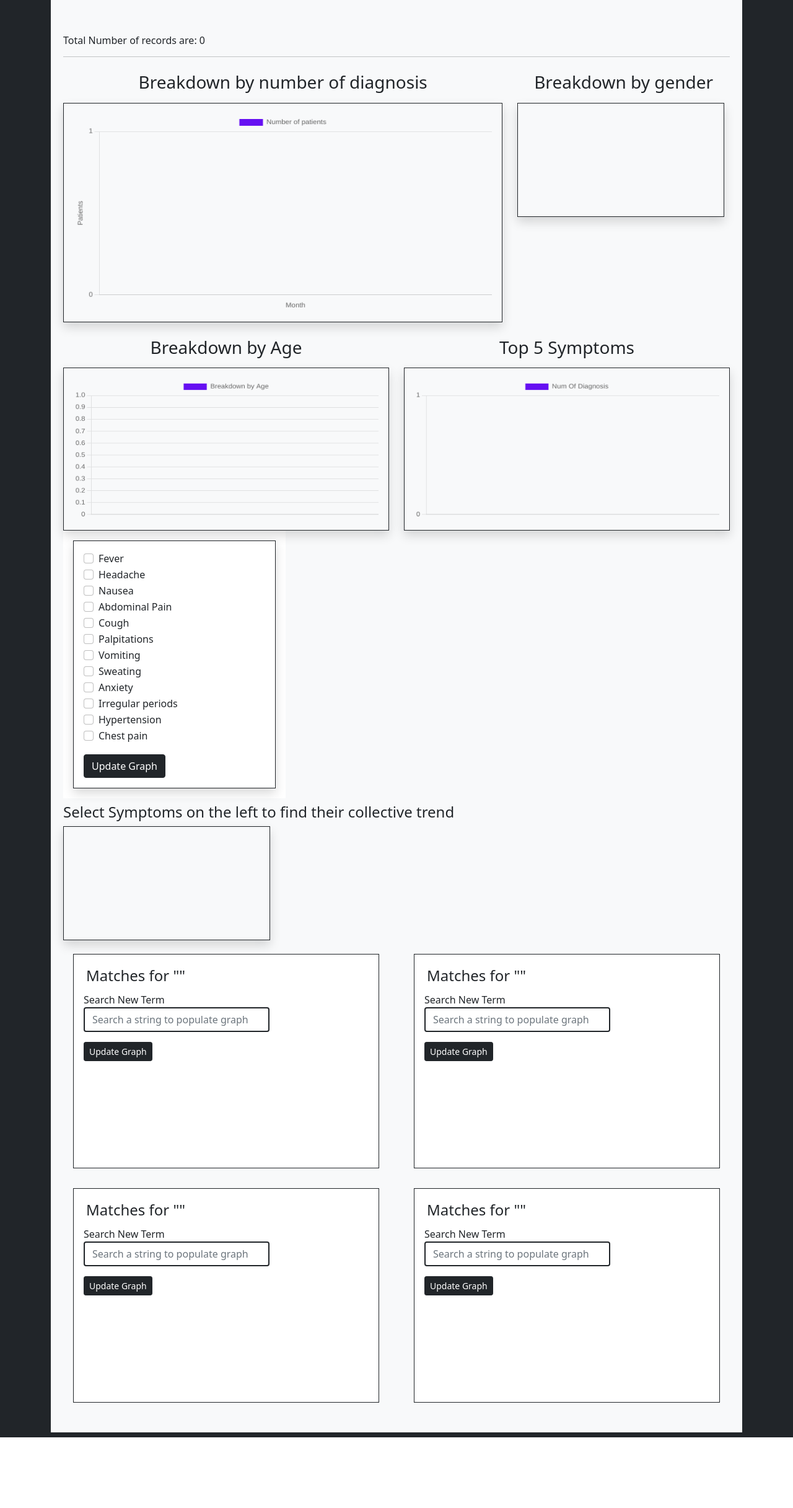
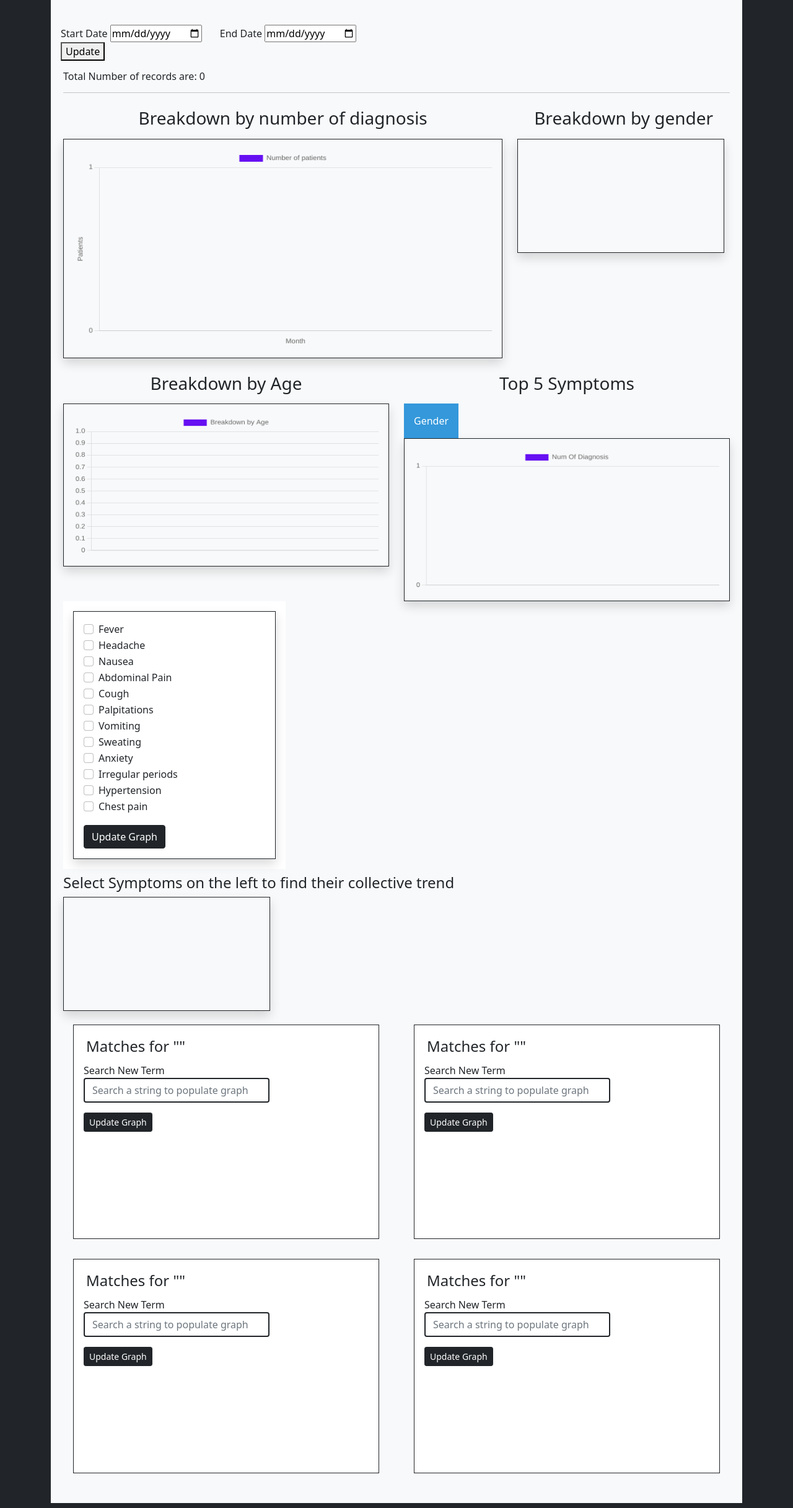
Before and after one commit to haseeb-admani/FYP, a Django app: page /reports in a window 1280 px wide. Shown: the part 94-2527 px from the top of the page at 62% size. Before the commit the page ends 2413 px from the top, so only its background shows below. Run offline with Django 4.2, Linux system fonts and the light colour scheme; the visitor is signed in with stand-in values (Sample User, id 1); data that the repository does not hold is empty; a map, chart or similar area stays blank; some libraries are stand-ins or nearby versions.

Commit message:
Added page-wide date filter

```diff
--- a/rsslab-main/src/api/views.py
+++ b/rsslab-main/src/api/views.py
@@ -4,6 +4,7 @@ from rest_framework import status
 from rest_framework.decorators import api_view
 from rest_framework.response import Response
 from reports.models import PatientNotes
+from datetime import datetime
 
 import pandas as pd
 
@@ -17,7 +18,26 @@ def search_records(request):
     print("query params=  ", request.query_params)
     my_q = request.query_params['query']
 
-    my_notes = PatientNotes.objects.raw("select id, count(record_date) as month_count, substr(record_date, 6 , 2) as month from reports_patientnotes where history like '%abdominal pain%' group by substr(record_date, 6 , 2)")
+    startDate = request.query_params['startDate']
+    endDate = request.query_params['endDate']
+
+    if(startDate != "" and endDate != ""):
+        # startDate = datetime.strptime(startDate, "%Y-%m-%d").strftime('%Y-%m-%d')
+        print("UPDATED DATE FILTER ", startDate)
+        # endDate = datetime.strptime(endDate, "%Y-%m-%d").strftime('%Y-%m-%d')
+        # query = query + " where record_date >= '{0}' and record_date <= '{1}'".format(startDate, endDate)
+        my_notes = PatientNotes.objects.raw("select id, count(record_date) as month_count, substr(record_date, 6 , 2) as month from reports_patientnotes where history like '%{0}%' and record_date >= '{1}' and record_date <= '{2}' group by substr(record_date, 6 , 2)".format(my_q, startDate, endDate))
+    elif(startDate != "" and endDate == ""):
+        # startDate = datetime.strptime(startDate, "%Y-%m-%d").strftime('%Y-%d-%m')
+        # query = query + " where record_date >= '{0}'".format(startDate)
+        my_notes = PatientNotes.objects.raw("select id, count(record_date) as month_count, substr(record_date, 6 , 2) as month from reports_patientnotes where history like '%{0}%' and record_date >= '{1}' group by substr(record_date, 6 , 2)".format(my_q, startDate))
+    elif(startDate == "" and endDate != ""):
+        # endDate = datetime.strptime(endDate, "%Y-%m-%d").strftime('%Y-%d-%m')
+        # query = query + " where record_date <= '{0}'".format(endDate)
+        my_notes = PatientNotes.objects.raw("select id, count(record_date) as month_count, substr(record_date, 6 , 2) as month from reports_patientnotes where history like '%{0}%' and record_date <= '{1}' group by substr(record_date, 6 , 2)".format(my_q,endDate))
+    else:
+        my_notes = PatientNotes.objects.raw("select id, count(record_date) as month_count, substr(record_date, 6 , 2) as month from reports_patientnotes where history like '%{0}%' group by substr(record_date, 6 , 2)".format(my_q))
+
     # my_notes = my_notes.filter(
     #     history__icontains=my_q)
     # # print(len(my_notes))
@@ -78,9 +98,31 @@ def basicdash(request):
 
 @api_view(['GET'])
 def filtered_patients_data(request):
-    filter_by = list(request.query_params.dict().values())
+    print("FILTER BY ",request.GET.getlist('keys[]'))
+    filter_by = request.GET.getlist('keys[]')
+    print("FILTER BY ",filter_by)
     response_list = []
+    startDate = request.query_params['startDate']
+    endDate = request.query_params['endDate']
     my_notes = PatientNotes.objects.values('id', 'record_date', 'history')
+    print("DATE FILTER ", startDate)
+    query = "select * from reports_patientnotes"
+    if(startDate != "" and endDate != ""):
+        # startDate = datetime.strptime(startDate, "%Y-%m-%d").strftime('%Y-%m-%d')
+        print("UPDATED DATE FILTER ", startDate)
+        # endDate = datetime.strptime(endDate, "%Y-%m-%d").strftime('%Y-%m-%d')
+        # query = query + " where record_date >= '{0}' and record_date <= '{1}'".format(startDate, endDate)
+        my_notes = my_notes.filter(record_date__gte=startDate, record_date__lte=endDate)
+    elif(startDate != "" and endDate == ""):
+        # startDate = datetime.strptime(startDate, "%Y-%m-%d").strftime('%Y-%d-%m')
+        # query = query + " where record_date >= '{0}'".format(startDate)
+        my_notes = my_notes.filter(record_date__gte=startDate)
+    elif(startDate == "" and endDate != ""):
+        # endDate = datetime.strptime(endDate, "%Y-%m-%d").strftime('%Y-%d-%m')
+        # query = query + " where record_date <= '{0}'".format(endDate)
+        my_notes = my_notes.filter(record_date__lte=endDate)
+
+    # my_notes = PatientNotes.objects.values('id', 'record_date', 'history')
     my_chart = {}
     months = ['January', 'February', 'March', 'April', 'May', 'June',
                   'July', 'August', 'September', 'October', 'November', 'December']
@@ -124,7 +166,25 @@ def filtered_patients_data(request):
 
 @api_view(['GET'])
 def gender_dist_graph(request):
-    db_response = PatientNotes.objects.raw("select id, (select count(*) from reports_patientnotes where history like '%Male%' or history like '__M%' or history like '_M%' or history like 'male') as male_count,(select count(*) from reports_patientnotes where history like '%Female%' or history like '__F%' or history like '_F%' or history like 'female') as female_count from reports_patientnotes limit 1")[0]
+
+    startDate = request.query_params['startDate']
+    endDate = request.query_params['endDate']
+    if(startDate != "" and endDate != ""):
+        # startDate = datetime.strptime(startDate, "%Y-%m-%d").strftime('%Y-%m-%d')
+        print("UPDATED DATE FILTER ", startDate)
+        # endDate = datetime.strptime(endDate, "%Y-%m-%d").strftime('%Y-%m-%d')
+        # query = query + " where record_date >= '{0}' and record_date <= '{1}'".format(startDate, endDate)
+        db_response = PatientNotes.objects.raw("select id, (select count(*) from reports_patientnotes where (history like '%Male%' or history like '__M%' or history like '_M%' or history like 'male') and (record_date >= '{0}' and record_date <= '{1}')) as male_count,(select count(*) from reports_patientnotes where (history like '%Female%' or history like '__F%' or history like '_F%' or history like 'female') and (record_date >= '{0}' and record_date <= '{1}')) as female_count from reports_patientnotes limit 1".format(startDate, endDate))[0]
+    elif(startDate != "" and endDate == ""):
+        # startDate = datetime.strptime(startDate, "%Y-%m-%d").strftime('%Y-%d-%m')
+        # query = query + " where record_date >= '{0}'".format(startDate)
+        db_response = PatientNotes.objects.raw("select id, (select count(*) from reports_patientnotes where (history like '%Male%' or history like '__M%' or history like '_M%' or history like 'male') and (record_date >= '{0}')) as male_count,(select count(*) from reports_patientnotes where (history like '%Female%' or history like '__F%' or history like '_F%' or history like 'female') and (record_date >= '{0}' )) as female_count from reports_patientnotes limit 1".format(startDate))[0]
+    elif(startDate == "" and endDate != ""):
+        # endDate = datetime.strptime(endDate, "%Y-%m-%d").strftime('%Y-%d-%m')
+        # query = query + " where record_date <= '{0}'".format(endDate)
+        db_response = PatientNotes.objects.raw("select id, (select count(*) from reports_patientnotes where (history like '%Male%' or history like '__M%' or history like '_M%' or history like 'male') and (record_date <= '{1}')) as male_count,(select count(*) from reports_patientnotes where (history like '%Female%' or history like '__F%' or history like '_F%' or history like 'female') and (record_date <= '{1}')) as female_count from reports_patientnotes limit 1".format(endDate))[0]
+    else:
+        db_response = PatientNotes.objects.raw("select id, (select count(*) from reports_patientnotes where history like '%Male%' or history like '__M%' or history like '_M%' or history like 'male') as male_count,(select count(*) from reports_patientnotes where history like '%Female%' or history like '__F%' or history like '_F%' or history like 'female') as female_count from reports_patientnotes limit 1")[0]
     # print("DB RESPONSE = ", db_response.female_count)
     # all_notes = PatientNotes.objects.values('id', 'record_date', 'history')
     male_count = db_response.male_count
@@ -147,7 +207,24 @@ def gender_dist_graph(request):
 @api_view(['GET'])
 def monthly_diagnosis_graph(request):
 
-    all_notes = PatientNotes.objects.raw("select '0' as id, count(record_date) as month_count, substr(record_date, 6,2) as month from reports_patientnotes group by substr(record_date, 6,2)")
+    startDate = request.query_params['startDate']
+    endDate = request.query_params['endDate']
+    if(startDate != "" and endDate != ""):
+        # startDate = datetime.strptime(startDate, "%Y-%m-%d").strftime('%Y-%m-%d')
+        print("UPDATED DATE FILTER ", startDate)
+        # endDate = datetime.strptime(endDate, "%Y-%m-%d").strftime('%Y-%m-%d')
+        # query = query + " where record_date >= '{0}' and record_date <= '{1}'".format(startDate, endDate)
+        all_notes = PatientNotes.objects.raw("select '0' as id, count(record_date) as month_count, substr(record_date, 6,2) as month from reports_patientnotes where record_date >= '{0}' and record_date <= '{1}' group by substr(record_date, 6,2)".format(startDate, endDate))
+    elif(startDate != "" and endDate == ""):
+        # startDate = datetime.strptime(startDate, "%Y-%m-%d").strftime('%Y-%d-%m')
+        # query = query + " where record_date >= '{0}'".format(startDate)
+        all_notes = PatientNotes.objects.raw("select '0' as id, count(record_date) as month_count, substr(record_date, 6,2) as month from reports_patientnotes where record_date >= '{0}' group by substr(record_date, 6,2)".format(startDate))
+    elif(startDate == "" and endDate != ""):
+        # endDate = datetime.strptime(endDate, "%Y-%m-%d").strftime('%Y-%d-%m')
+        # query = query + " where record_date <= '{0}'".format(endDate)
+        all_notes = PatientNotes.objects.raw("select '0' as id, count(record_date) as month_count, substr(record_date, 6,2) as month from reports_patientnotes where record_date <= '{0}' group by substr(record_date, 6,2)".format(endDate))
+    else:
+        all_notes = PatientNotes.objects.raw("select '0' as id, count(record_date) as month_count, substr(record_date, 6,2) as month from reports_patientnotes group by substr(record_date, 6,2)")
 
 
     # all_notes = PatientNotes.objects.values('id', 'record_date', 'history')
@@ -184,7 +261,24 @@ def monthly_diagnosis_graph(request):
 @api_view(['GET'])
 def age_dist(request):
 
-    all_notes = PatientNotes.objects.values('id', 'record_date', 'history')
+    startDate = request.query_params['startDate']
+    endDate = request.query_params['endDate']
+
+    print("DATE FILTER ", startDate)
+    query = "select * from reports_patientnotes"
+    if(startDate != "" and endDate != ""):
+        # startDate = datetime.strptime(startDate, "%Y-%m-%d").strftime('%Y-%m-%d')
+        print("UPDATED DATE FILTER ", startDate)
+        # endDate = datetime.strptime(endDate, "%Y-%m-%d").strftime('%Y-%m-%d')
+        query = query + " where record_date >= '{0}' and record_date <= '{1}'".format(startDate, endDate)
+    elif(startDate != "" and endDate == ""):
+        # startDate = datetime.strptime(startDate, "%Y-%m-%d").strftime('%Y-%d-%m')
+        query = query + " where record_date >= '{0}'".format(startDate)
+    elif(startDate == "" and endDate != ""):
+        # endDate = datetime.strptime(endDate, "%Y-%m-%d").strftime('%Y-%d-%m')
+        query = query + " where record_date <= '{0}'".format(endDate)
+    print("QUERY= ", query)
+    all_notes = PatientNotes.objects.raw(query)
     age_data = [0, 0, 0, 0, 0, 0]
     age_trailing_vars = ["yo", 'y.o', 'y/o',
                          'year-old', 'year old', 'years old']
@@ -192,15 +286,15 @@ def age_dist(request):
         # print(note)
         age_var_found = []
         for my_var in age_trailing_vars:
-            if my_var in note['history']:
+            if my_var in note.history:
                 age_var_found.append(my_var)
         # print(age_var_found)
         if len(age_var_found) > 0:
-            my_index = note['history'].index(age_var_found[0])
+            my_index = note.history.index(age_var_found[0])
             age_strs = []
-            age_strs.append(note["history"][my_index-3])
-            age_strs.append(note["history"][my_index-2])
-            age_strs.append(note["history"][my_index-1])
+            age_strs.append(note.history[my_index-3])
+            age_strs.append(note.history[my_index-2])
+            age_strs.append(note.history[my_index-1])
             for age_str in age_strs:
                 if not age_str.isnumeric():
                     age_strs.remove(age_str)
@@ -233,20 +327,38 @@ def age_dist(request):
 @api_view(['GET'])
 def most_freq(request):
 
-    # all_notes = PatientNotes.objects.values('id', 'record_date', 'history')
+
+    all_notes = PatientNotes.objects.values('id', 'record_date', 'history')
+    startDate = request.query_params['startDate']
+    endDate = request.query_params['endDate']
+    if(request.query_params['genderFilter'] != 'default'):
+        all_notes = all_notes.filter(history__icontains = request.query_params['genderFilter'])
+    if(startDate != "" and endDate != ""):
+        # startDate = datetime.strptime(startDate, "%Y-%m-%d").strftime('%Y-%m-%d')
+        print("UPDATED DATE FILTER ", startDate)
+        # endDate = datetime.strptime(endDate, "%Y-%m-%d").strftime('%Y-%m-%d')
+        all_notes = all_notes.filter(record_date__gte=startDate, record_date__lte=endDate)
+    elif(startDate != "" and endDate == ""):
+        # startDate = datetime.strptime(startDate, "%Y-%m-%d").strftime('%Y-%d-%m')
+        all_notes = all_notes.filter(record_date__gte=startDate)
+    elif(startDate == "" and endDate != ""):
+        # endDate = datetime.strptime(endDate, "%Y-%m-%d").strftime('%Y-%d-%m')
+        all_notes = all_notes.filter(record_date__lte=endDate)
+
     words_list = [{"text": 'Abdominal Pain', "count": 0}, {"text": 'Stomach Ache', "count": 0}, {"text": 'Headache', "count": 0}, {"text": 'Dizziness', "count": 0}, {"text": 'Fever', "count": 0}, {
         "text": 'Cough', "count": 0}, {"text": 'Palpitations', "count": 0}, {"text": 'nausea', "count": 0}, {"text": 'vomiting', "count": 0}, {"text": 'anxiety', "count": 0}]
 
-    # for word in words_list:
-    #     for note in all_notes:
-    #         if word["text"].lower() in note['history'].lower():
-    #             word["count"] += 1
+
+    for word in words_list:
+        for note in all_notes:
+            if word["text"].lower() in note['history'].lower():
+                word["count"] += 1
 
 
-    for word in words_list:
-        count_notes = PatientNotes.objects.raw("select id, count(*) as counts from reports_patientnotes where lower(history) like '%{0}%'".format(word["text"].lower()))[0]
-        # print("NOTES = ", count_notes)
-        word["count"] = count_notes.counts
+    # for word in words_list:
+    #     all_notes = PatientNotes.objects.raw("select id, count(*) as counts, history from reports_patientnotes where lower(history) like '%{0}%'".format(word["text"].lower()))[0]
+    #     # print("NOTES = ", count_notes)
+    #     word["count"] = all_notes.counts
 
     sorted_words = sorted(words_list, key=lambda d: d['count'], reverse=True)
     top5 = sorted_words[:5]
--- /dev/null
+++ b/rsslab-main/src/static/css/style.css
@@ -0,0 +1,44 @@
+/* Dropdown Button */
+.dropbtn {
+    background-color: #3498DB;
+    color: white;
+    padding: 16px;
+    font-size: 16px;
+    border: none;
+    cursor: pointer;
+  }
+
+  /* Dropdown button on hover & focus */
+  .dropbtn:hover, .dropbtn:focus {
+    background-color: #2980B9;
+  }
+
+  /* The container <div> - needed to position the dropdown content */
+  .dropdown {
+    position: relative;
+    display: inline-block;
+  }
+
+  /* Dropdown Content (Hidden by Default) */
+  .dropdown-content {
+    display: none;
+    position: absolute;
+    background-color: #f1f1f1;
+    min-width: 160px;
+    box-shadow: 0px 8px 16px 0px rgba(0,0,0,0.2);
+    z-index: 1;
+  }
+
+  /* Links inside the dropdown */
+  .dropdown-content a {
+    color: black;
+    padding: 12px 16px;
+    text-decoration: none;
+    display: block;
+  }
+
+  /* Change color of dropdown links on hover */
+  .dropdown-content a:hover {background-color: #ddd}
+
+  /* Show the dropdown menu (use JS to add this class to the .dropdown-content container when the user clicks on the dropdown button) */
+  .show {display:block;}
--- a/rsslab-main/src/templates/index.html
+++ b/rsslab-main/src/templates/index.html
@@ -4,6 +4,21 @@
 
 <!-- <script src="https://unpkg.com/vue@3"></script> -->
 <div id="app" class="row mt-4">
+  <div class="row">
+
+    <div class="col-sm-6">
+
+
+
+        Start Date <input type="date" id="startdate"> &nbsp; &nbsp; &nbsp;
+        End Date <input type="date" id="enddate"> &nbsp; &nbsp; &nbsp;
+        <button @click="setDateFilter()">Update</button>
+
+
+
+    </div>
+  </div>
+
   <div class=" p-3">
     <h6> Total Number of records are: {{notes}} </h6>
     <hr />
@@ -35,6 +50,9 @@
         <h3>
           <p class="text-center"> Breakdown by Age </p>
         </h3>
+        <div class="row">
+
+        </div>
         <canvas class="border border-dark p-3 shadow" id="age-dist-graph"></canvas>
       </div>
 
@@ -43,6 +61,34 @@
         <h3>
           <p class="text-center"> Top 5 Symptoms </p>
         </h3>
+        <div>
+          <div class="dropdown">
+            <button @click="myDropDownFunction()" class="dropbtn">Gender</button>
+            <div id="myDropdown" class="dropdown-content">
+              <button type="button" @click="setGenderFilter('default')">Default</button> <br>
+              <button type="button" @click="setGenderFilter('male')">Male</button> <br>
+              <button type="button" @click="setGenderFilter('female')">Female</button> <br>
+              <!-- <button type="button" @click="myTestFunction()">Uncategorized</button> <br> -->
+
+            </div>
+          </div>
+
+
+          <!-- <div class="dropdown">
+            <button @click="myDropDownFunction2()" class="dropbtn">Age</button>
+            <div id="myDropdown2" class="dropdown-content">
+              <button type="button" @click="setAgeFilter('default')">Default</button> <br>
+              <button type="button" @click="setAgeFilter('0-12')">0-12</button> <br>
+              <button type="button" @click="setAgeFilter('13-19')">13-19</button> <br>
+              <button type="button" @click="setAgeFilter('20-28')">20-28</button> <br>
+              <button type="button" @click="setAgeFilter('29-40')">29-40</button> <br>
+              <button type="button" @click="setAgeFilter('40+')">40+</button> <br>
+              <button type="button" @click="setAgeFilter()">Uncategorized</button> <br>
+
+
+            </div>
+          </div> -->
+        </div>
         <canvas class="border border-dark p-3 shadow" id="freq-symptoms"></canvas>
       </div>
     </div>
@@ -262,6 +308,12 @@
         label: [],
         data: []
       },
+      dateFilter:{
+        startDate:'',
+        endDate:''
+      },
+      ageFilter: 'default',
+      genderFilter: 'default',
       comboChart: null,
       searchText1: '',
       searchChart1: null,
@@ -296,12 +348,41 @@
 
     },
     methods: {
+      myDropDownFunction() {
+        document.getElementById("myDropdown").classList.toggle("show");
+      },
+
+      myDropDownFunction2() {
+        document.getElementById("myDropdown2").classList.toggle("show");
+      },
+
+      setAgeFilter(filter) {
+        this.ageFilter = filter
+      },
+      setGenderFilter(filter) {
+        this.genderFilter = filter;
+        this.mostFrequent()
+      },
+      setDateFilter(){
+        this.dateFilter.startDate = document.getElementById('startdate').value
+        this.dateFilter.endDate = document.getElementById('enddate').value
+        this.genderDistributionGraph()
+        this.ageDistributionGraph()
+        this.matchingSearch(this.searchText1)
+        this.matchingSearch2(this.searchText2)
+        this.matchingSearch3(this.searchText3)
+        this.matchingSearch4(this.searchText4)
+        this.monthlyDiagnosisGraph()
+        this.mostFrequent()
+      },
       matchingSearch4(searchText) {
         this.searchText4 = searchText;
         if (searchText !== '') {
           axios.get('/api-search', {
             params: {
-              query: searchText
+              query: searchText,
+              startDate: this.dateFilter.startDate,
+              endDate: this.dateFilter.endDate
             }
           }).then((res) => {
             this.searchRes4 = res.data
@@ -337,7 +418,9 @@
         if (searchText !== '') {
           axios.get('/api-search', {
             params: {
-              query: searchText
+              query: searchText,
+              startDate: this.dateFilter.startDate,
+              endDate: this.dateFilter.endDate
             }
           }).then((res) => {
             this.searchRes3 = res.data
@@ -373,7 +456,9 @@
         if (searchText !== '') {
           axios.get('/api-search', {
             params: {
-              query: searchText
+              query: searchText,
+              startDate: this.dateFilter.startDate,
+              endDate: this.dateFilter.endDate
             }
           }).then((res) => {
             this.searchRes2 = res.data
@@ -410,7 +495,9 @@
         if (searchText !== '') {
           axios.get('/api-search', {
             params: {
-              query: searchText
+              query: searchText,
+              startDate: this.dateFilter.startDate,
+              endDate: this.dateFilter.endDate
             }
           }).then((res) => {
             this.searchRes1 = res.data
@@ -442,14 +529,18 @@
         // api-search
       },
       combinationTrend() {
-        const myData = (this.combinationOfSymptoms)
+        const myData = this.combinationOfSymptoms
         axios.get('/api-symptoms', {
-          params: myData,
+          params: {
+              keys: myData,
+              startDate: this.dateFilter.startDate,
+              endDate: this.dateFilter.endDate
+          }
         }).then((res) => {
 
           console.log(res)
 
-            this.comboChart?.destroy()
+          this.comboChart?.destroy()
 
 
           const datasets = []
@@ -486,7 +577,12 @@
 
       genderDistributionGraph() {
 
-        axios.get('gender-dist').then(res => {
+        axios.get('gender-dist', {
+            params: {
+              startDate: this.dateFilter.startDate,
+              endDate: this.dateFilter.endDate
+            }
+        }).then(res => {
           //console.log("in gender response ", res)
           const genderDistGraph = {
             type: 'pie',
@@ -504,6 +600,7 @@
             },
 
           }
+          this.genderDistGraph?.destroy()
           let genderPieCtx = document.getElementById('gender-dist').getContext('2d');
           if (!this.genderDistGraph) {
             this.genderDistGraph?.destroy()
@@ -513,7 +610,12 @@
       },
 
       monthlyDiagnosisGraph() {
-        axios.get('monthly').then(res => {
+        axios.get('monthly', {
+            params: {
+              startDate: this.dateFilter.startDate,
+              endDate: this.dateFilter.endDate
+            }
+        }).then(res => {
 
           console.log("monthly ", res)
           const diagFreqGraph = {
@@ -551,6 +653,7 @@
 
           };
 
+          this.monthlyDiagGraph?.destroy()
           let monthlyCtx = document.getElementById('diag-monthly').getContext('2d');
           if (!this.monthlyDiagGraph) {
             this.monthlyDiagGraph?.destroy()
@@ -566,7 +669,12 @@
 
       ageDistributionGraph() {
 
-        axios.get('age-dist').then(res => {
+        axios.get('age-dist', {
+          params: {
+            startDate: this.dateFilter.startDate,
+              endDate: this.dateFilter.endDate
+          }
+        }).then(res => {
 
           //console.log(res)
           const ageFreqGraph = {
@@ -584,6 +692,7 @@
             }
           };
 
+          this.ageGraph?.destroy();
           let ageCtx = document.getElementById('age-dist-graph').getContext('2d');
           if (!this.ageGraph) {
             this.ageGraph?.destroy();
@@ -598,7 +707,14 @@
 
       mostFrequent() {
 
-        axios.get('most-freq').then(res => {
+        axios.get('most-freq', {
+          params: {
+            ageFilter: this.ageFilter,
+            genderFilter: this.genderFilter,
+            startDate: this.dateFilter.startDate,
+            endDate: this.dateFilter.endDate
+          }
+        }).then(res => {
 
           //console.log(res);
           // Top 5 Symptoms Graph
@@ -625,6 +741,7 @@
 
           };
 
+          this.mostFreqGraph?.destroy()
           let mostFreqCtx = document.getElementById('freq-symptoms').getContext('2d');
           if (!this.mostFreqGraph) {
 
```
